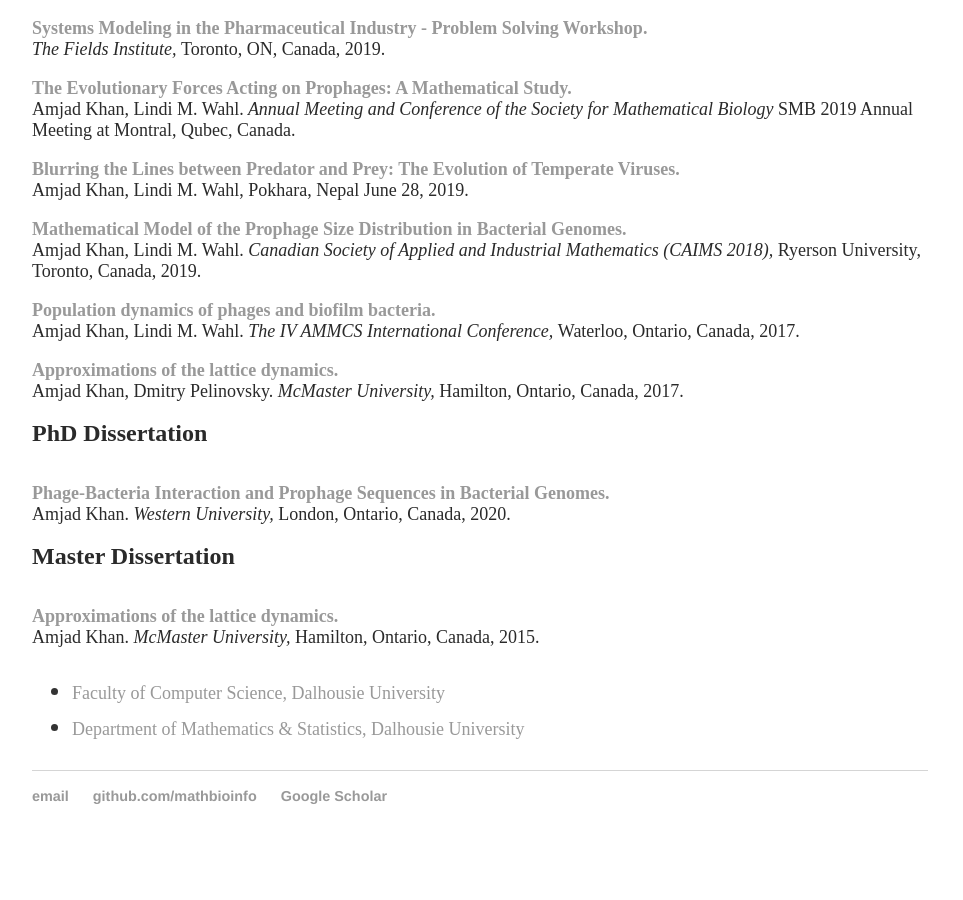
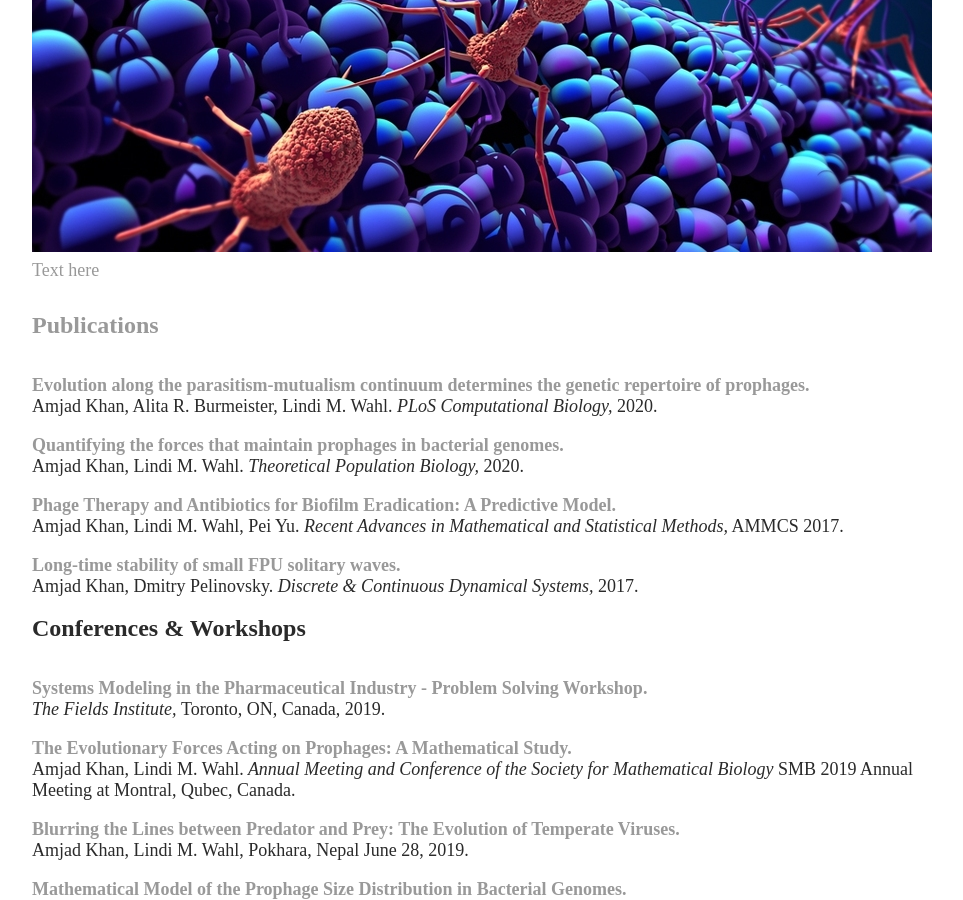
Before and after one commit to MathBioInfo/amjadkhan, a Jekyll site: the page built from Research/index.html, in a window 1280 px wide and 900 px high, scrolled down 610 px. Shown: the whole window, without its empty margins (160-1123 px from the left). Built offline with Jekyll 4.4.1, drawn with Linux system fonts in a browser that asks for light colours; before the commit the page ends 1476 px from its top, so only the background shows below that.

Commit message:
Update index.html

```diff
--- a/Research/index.html
+++ b/Research/index.html
@@ -2,15 +2,18 @@
 layout: default
 title: About my research
 ---
-	<div class="Research">
-	<div class="blurb">
-	<div class="profile-body">
+
 			<p><font size="6"><b>Research</b></font><br></p>
 			<link rel="stylesheet" type="text/css" href="css/main.css">
 			<p><font size="4"> My research interests lie in the mathematical modeling of biological and health-related problems with an emphasis on bacterial pathogen
 				evolution and infectious diseases.<a>
+			<p><img src="../images/phage.jpg" alt="alt text" style="float: left">Text here</p>
+
 			<!--<h3> Pulications</p>-->
 			<!--<div class="paragraph"><font color="#2a2a2a" size="3">-->
+	<div class="Research">
+	<div class="blurb">
+	<div class="profile-body">
 	<div class="main-wrap">
 	<font size="5"><b>Publications</b></font><br>
 	</font><br /><br /><font color="#2a2a2a" size="4">
```
